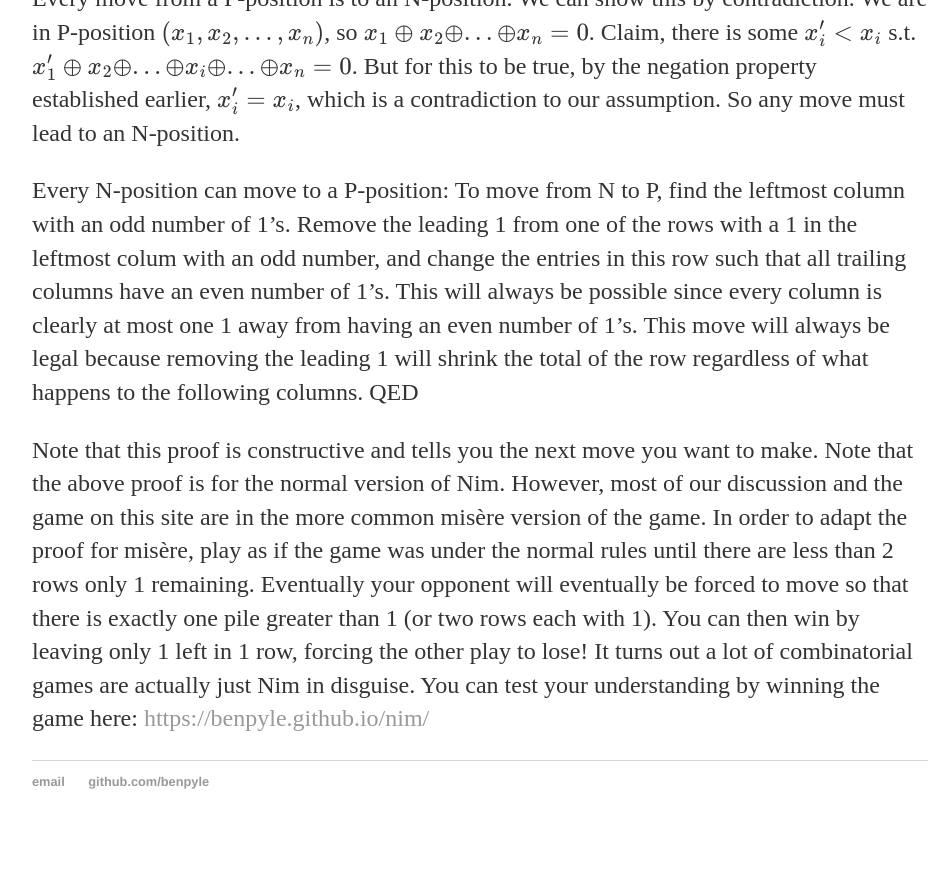
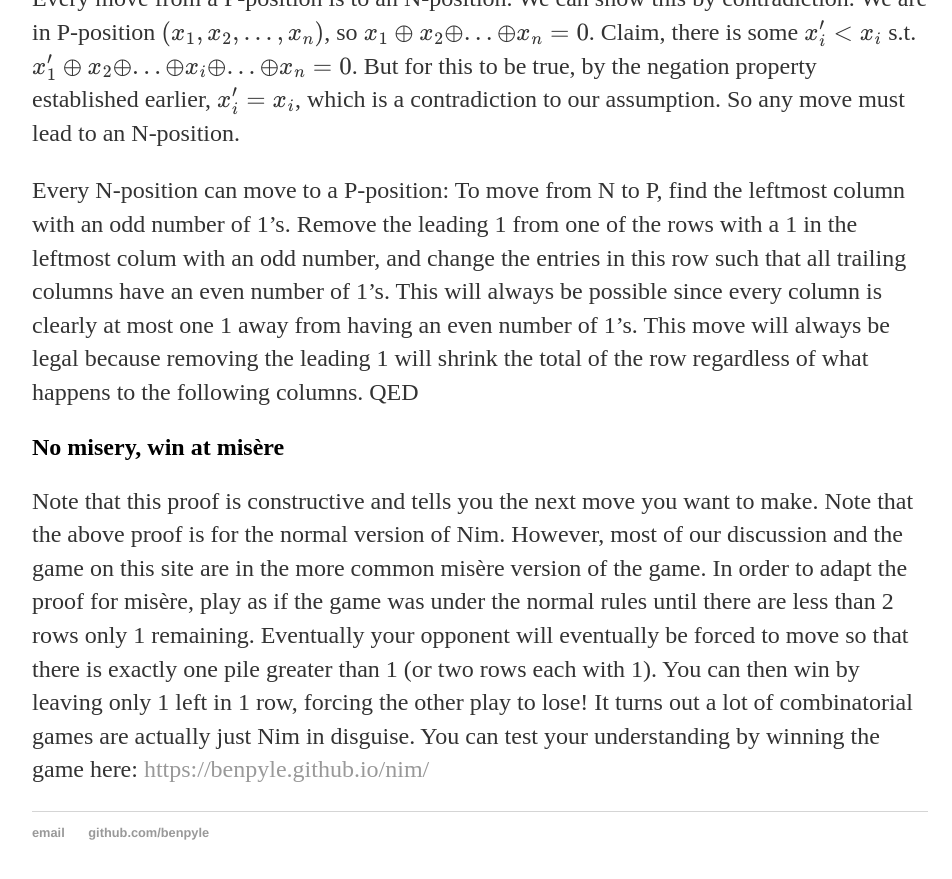
Before and after one commit to BenPyle/BenPyle.github.io, a Jekyll site: the page built from nim/nim_explainer.md, in a window 1280 px wide and 900 px high, scrolled down 2688 px. Shown: the top 879 px of the window, without its empty margins (160-1112 px from the left). Built offline with Jekyll 4.4.1, drawn with Linux system fonts in a browser that asks for light colours; our own code applies the rules of GitHub Pages for plain Markdown files; formulas are drawn with MathJax 3; before the commit the page ends 3537 px from its top, so only the background shows below that.

Commit message:
Update nim_explainer.md

```diff
--- a/nim/nim_explainer.md
+++ b/nim/nim_explainer.md
@@ -75,4 +75,6 @@ Every move from a P-position is to an N-position. We can show this by contradict
 
 Every N-position can move to a P-position: To move from N to P, find the leftmost column with an odd number of 1's. Remove the leading 1 from one of the rows with a 1 in the leftmost colum with an odd number, and change the entries in this row such that all trailing columns have an even number of 1's. This will always be possible since every column is clearly at most one 1 away from having an even number of 1's. This move will always be legal because removing the leading 1 will shrink the total of the row regardless of what happens to the following columns. QED
 
+## No misery, win at misère
+
 Note that this proof is constructive and tells you the next move you want to make. Note that the above proof is for the normal version of Nim. However, most of our discussion and the game on this site are in the more common misère version of the game. In order to adapt the proof for misère, play as if the game was under the normal rules until there are less than 2 rows only 1 remaining. Eventually your opponent will eventually be forced to move so that there is exactly one pile greater than 1 (or two rows each with 1). You can then win by leaving only 1 left in 1 row, forcing the other play to lose! It turns out a lot of combinatorial games are actually just Nim in disguise. You can test your understanding by winning the game here: <https://benpyle.github.io/nim/>
```
